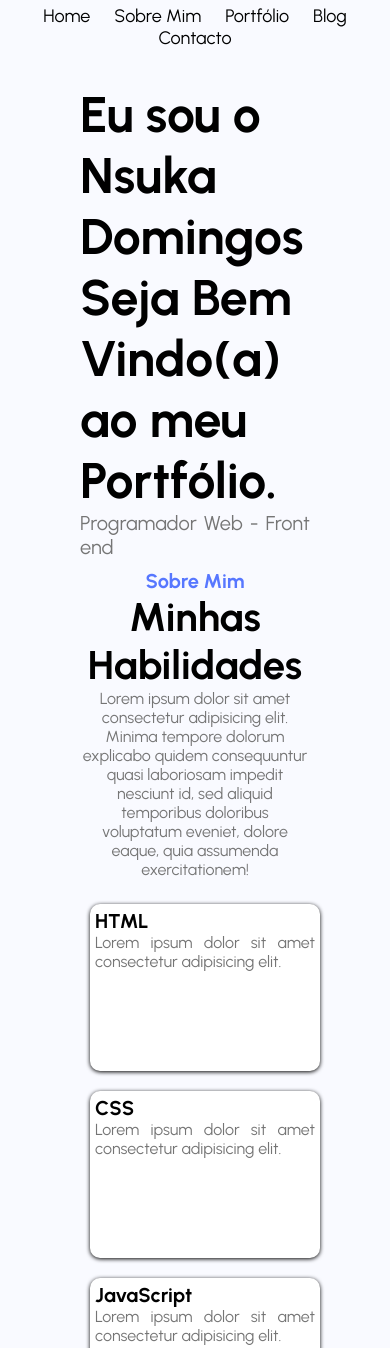
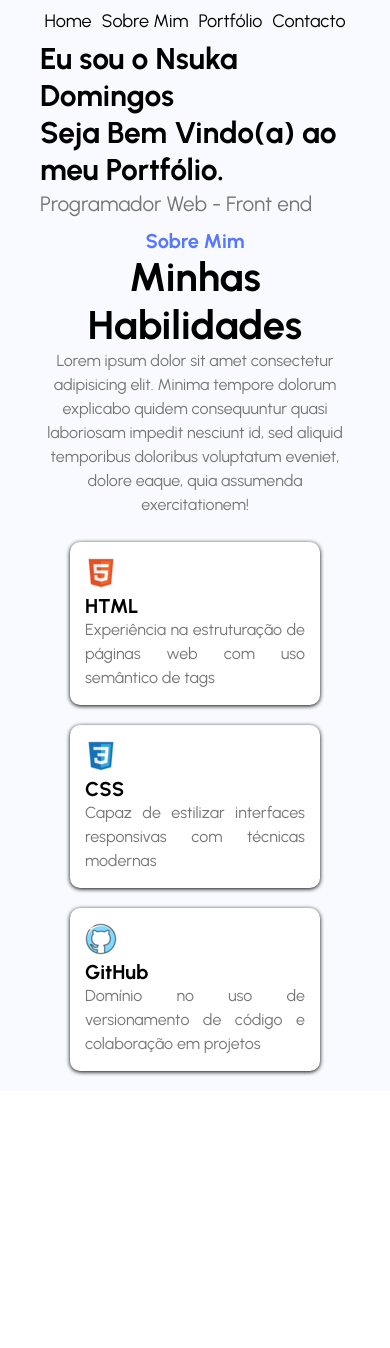
Before and after one commit to nsukadomingos/portfolio-project, a plain HTML site: page index.html in a window 390 px wide. Shown: the top 1348 px of the page. After the commit the page ends 1091 px from the top, so only its background shows below. Drawn offline with Linux system fonts and the light colour scheme.

Commit message:
Mexida no css
Ajustes feitos:
-Responsividade:;
-Nav
-Div
-Adição de Imagens

```diff
--- a/index.html
+++ b/index.html
@@ -14,7 +14,6 @@
             <a href="#">Home</a>
             <a href="#">Sobre Mim</a>
             <a href="#">Portfólio</a>
-            <a href="#">Blog</a>
             <a href="#">Contacto</a>
         </nav>
     </header>
@@ -34,22 +33,25 @@
             <p class="p_menor">Lorem ipsum dolor sit amet consectetur adipisicing elit. Minima tempore dolorum explicabo quidem consequuntur quasi laboriosam impedit nesciunt id, sed aliquid temporibus doloribus voluptatum eveniet, dolore eaque, quia assumenda exercitationem!</p>
             <div class="container">
                 <div class="languages_div">
+                    <img src="images/html_icon.png" alt="HTML Icon">
                     <h4>
                         HTML
                     </h4>
-                    <p>Lorem ipsum dolor sit amet consectetur adipisicing elit.</p>
+                    <p>Experiência na estruturação de páginas web com uso semântico de tags</p>
                 </div>
                 <div class="languages_div">
+                    <img src="images/css_icon.png" alt="CSS Icon">
                     <h4>
                         CSS
                     </h4>
-                    <p>Lorem ipsum dolor sit amet consectetur adipisicing elit.</p>
+                    <p>Capaz de estilizar interfaces responsivas com técnicas modernas</p>
                 </div>
                 <div class="languages_div">
+                    <img src="images/github_blue_leve.png" alt="GitHub Icon">
                     <h4>
-                        JavaScript
+                        GitHub
                     </h4>
-                    <p>Lorem ipsum dolor sit amet consectetur adipisicing elit.</p>
+                    <p>Domínio no uso de versionamento de código e colaboração em projetos</p>
                 </div>
             </div>
         </section>
--- a/style.css
+++ b/style.css
@@ -9,14 +9,10 @@
     src: url(fonts/urbanist/Urbanist-VariableFont_wght.ttf);
 }
 
-@media  only screen and (max-width: 478px){
-    h1 {
-        font-size: 30px;
-    }
-
-    a {
-        padding: 15px;
-    }
+body {
+    display: flex;
+    flex-direction: column;
+    min-height: 100vh;
 }
 
 section {
@@ -27,28 +23,44 @@ section {
 p {
     color: #757575;
     text-align: justify;
+    line-height: 1.5em;
     font-family: Urbanist;
     font-size: 16px;
 }
 
 header {
-    background-color: #f9faff;
+    background-color: #ecefff;
+    position: fixed;
+    width: 100%;
 }
 nav {
+    position: sticky; top:0;
+    display: flex;
+    justify-content: center;
+    align-items: center;
+    backdrop-filter: blur(45px);
+    margin-top: 10px;
     text-align: center;
     margin: auto;
     padding: 5px;
+    background-color: #f9faff;
 }
 
 a {
     text-decoration: none;
+    display: flex;
     padding: 10px;
     color: #000;
     font-size: 18px;
     font-family: Urbanist;
 }
 
+a:hover {
+    text-decoration: underline;
+}
+
 #first_section {
+    margin-top: 10px;
     padding-top: 30px;
     background-color: #f9faff;
 }
@@ -85,7 +97,7 @@ h3 {
 }
 
 .p_menor {
-    font-size: 16px;
+    font-size: 1em;
     font-family: Urbanist;
     text-align: center;
     color: #757575;
@@ -95,13 +107,13 @@ h3 {
 .languages_div {
     border: 2px;
     width: 220px;
-    height: 157px;
-    padding: 5px;
+    height: 100%;
+    padding: 15px;
     margin: 10px;
     display: inline-block;
     font-family: Urbanist;
     font-size: 20px;
-    text-align: justify;
+    text-align: left;
     border-radius: 10px;
     box-shadow: 0px 1px 4px 0px black;
     background-color: white;
@@ -110,3 +122,51 @@ h3 {
 .container {
     text-align: center;
 }
+
+@media (max-width: 420px){
+
+    section {
+        padding-left: 40px;
+        padding-right: 40px;
+    }
+
+    h1 {
+        font-size: 30px;
+    }
+
+    a {
+        padding: 5px;
+    }
+
+    .p_maior {
+        font-size: 1.3em;
+    }
+
+}
+
+@media  (max-width: 359px) {
+    h1 {
+        font-size: 2.2em;
+    }
+
+    h3 {
+        font-size: 1.8em;
+    }
+
+    .p_maior {
+        font-size: 1em;
+    }
+
+    .p_menor {
+        font-size: 0.8em;
+    }
+
+    a {
+        font-size: 1em;
+    }
+
+    #second_section {
+        padding-left: 20px;
+        padding-right: 20px;
+    }
+}
```
Also changed, not shown: images/css_icon.png (added), images/github_blue_full.png (added), images/github_blue_leve.png (added), images/html_fundo_pretoº.png (added), images/html_icon.png (renamed from fonts/images/html_icon.png).
